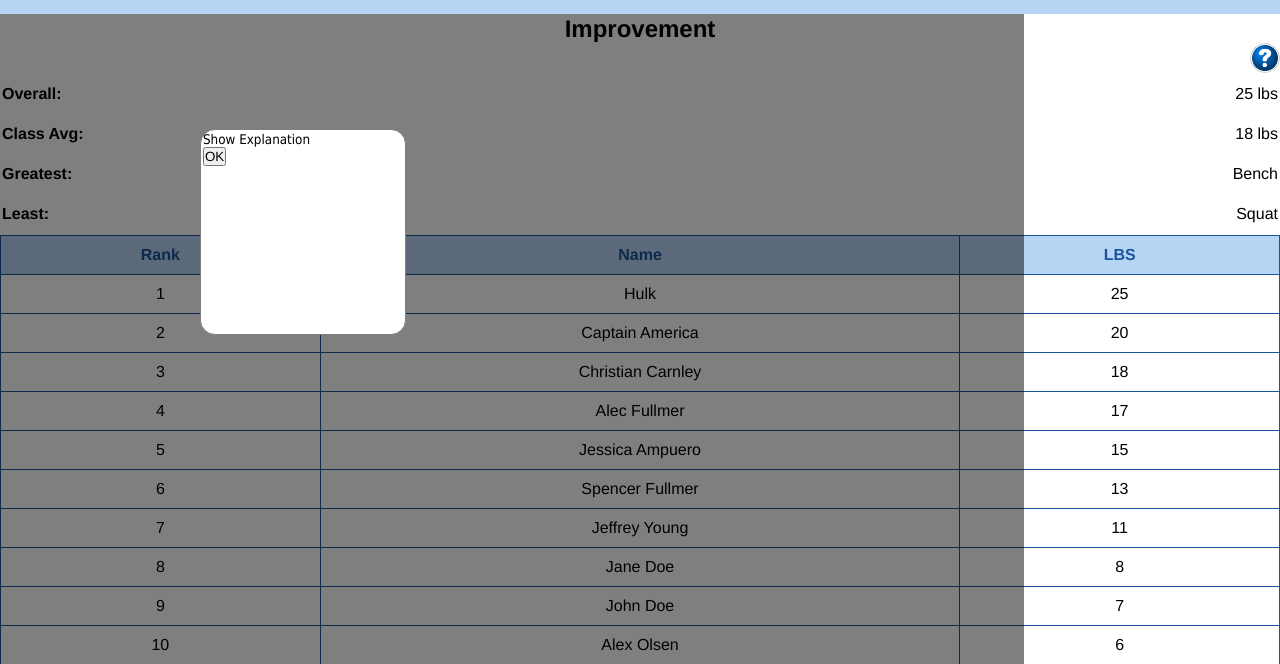
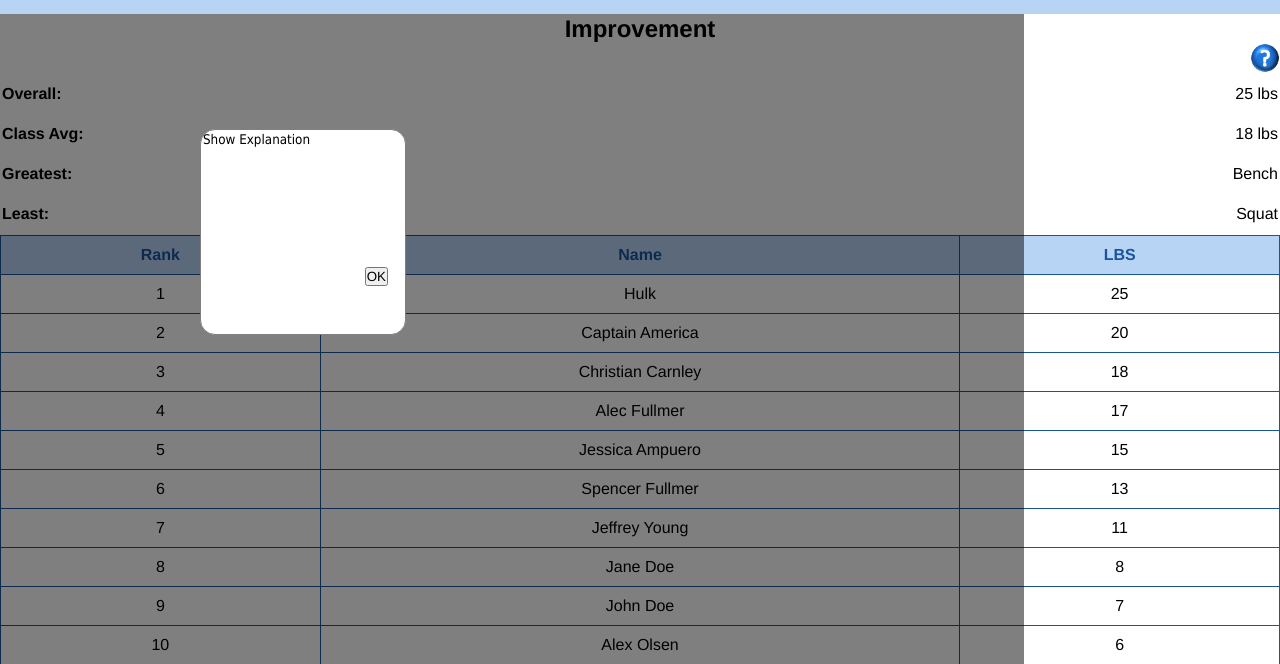
Before and after one commit to jeffreyyoung/track-my-fitness, a plain HTML site: page student/stats.html in a window 1280 px wide. Both pictures are taken after a click on the picture 1265 px from the left and 129 px from the top of the page. Shown: the part 71-735 px from the top of the page. Drawn offline with Linux system fonts and the light colour scheme.

Commit message:
pop up fixes

```diff
--- a/student/stats.html
+++ b/student/stats.html
@@ -46,6 +46,14 @@ font:10pt tahoma;
 border:1px solid gray;
 border-radius:15px;
 }
+#question {
+	float:right;
+}
+#close {
+    float:right;
+    margin-top: 60%;
+    margin-right: 15px;
+}
 </style>
 <head>
     <title>Track My Fitness - Stats</title>
@@ -57,7 +65,7 @@ border-radius:15px;
 <div id="cover"></div>
 <div id="dialog">
 	Show Explanation
-	<br><button onclick="closePopUp('dialog');">OK</button>
+	<br><button id="close" onclick="closePopUp('dialog');">OK</button>
 </div>
     <div class="mobile-window">
         <div class="container">
@@ -75,7 +83,7 @@ border-radius:15px;
 				<br>
 				<h2>Improvement</h2>
 				<div>
-					<img onclick = "showPopUp('dialog')" id="question" src="question.jpg">
+					<img onclick = "showPopUp('dialog')" id="question" src="QuestionMark.png">
 				</div>
 				<table id="improvementTable">
 					<tr>
```
Also changed, not shown: student/charts.html (+7 -2 lines).
